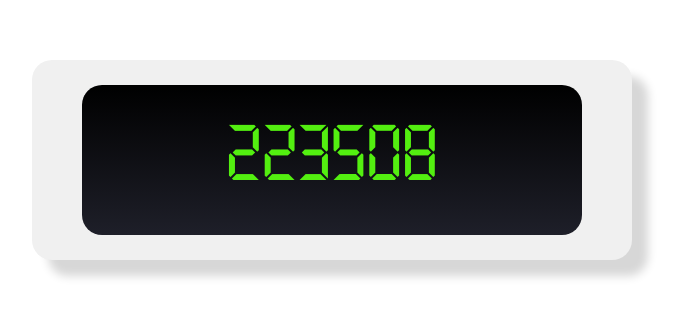
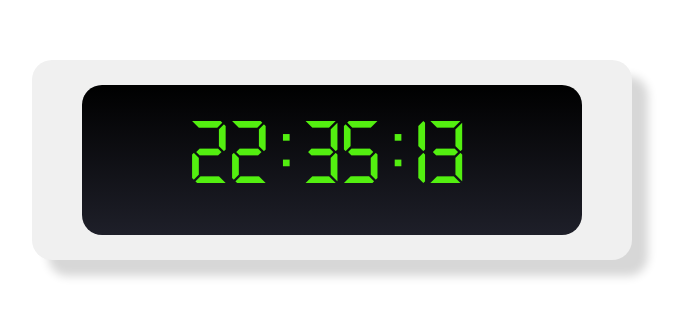
Before and after one commit to TalelKarim/horloge-electronique, a plain HTML site: page index.html in a window 1280 px wide. Shown: the part 160-476 px from the top of the page, without its empty margins (308-989 px from the left). Drawn offline with Linux system fonts and the light colour scheme.

Commit message:
final commit

```diff
--- a/index.html
+++ b/index.html
@@ -13,7 +13,9 @@
            <div class="horloge-body">
                <div class="numbers">
                    <div class="hours"></div>
+                   <div class="points"> <p> : </p></div>
                    <div class="minutes"></div>
+                   <div class="points"> <p> : </p></div>
                    <div class="seconds"></div>
                 </div>
 
--- a/script.js
+++ b/script.js
@@ -1,14 +1,17 @@
-var currentTime = new Date();
-
-var hours = currentTime.getHours();
-var minutes = currentTime.getMinutes();
-var seconds = currentTime.getSeconds();
 
 const heures = document.querySelector('.hours');
 const minutess = document.querySelector('.minutes');
 const secondes = document.querySelector('.seconds');
 
-//set minutes
+
+function showCurrentTime(){
+    var currentTime = new Date();
+
+    var hours = currentTime.getHours();
+    var minutes = currentTime.getMinutes();
+    var seconds = currentTime.getSeconds();
+
+    //set minutes
 if (minutes <10 ){
     minutes = "0" + minutes;
 }
@@ -23,6 +26,12 @@ if(hours < 10){
     hours = "0" + hours;
 }
 
-heures.textContent = hours;
-minutess.textContent = minutes;
-secondes.textContent = seconds;
+heures.innerText = hours ;
+minutess.innerText =  minutes ;
+secondes.innerText = seconds;
+
+}
+
+
+showCurrentTime();
+setInterval(showCurrentTime, 1000);
--- a/style.css
+++ b/style.css
@@ -44,9 +44,9 @@
 
 .horloge-body div{
     font-family: 'technology';
-    font-size: 80px;
+    font-size: 90px;
     color: #53EF10;
-
+    padding-right: 10px;
 }
 
 .numbers{
@@ -55,4 +55,5 @@
     display: flex;
     align-items: center;
     justify-content: center;
+    transform: translate(5px);
 }
```
